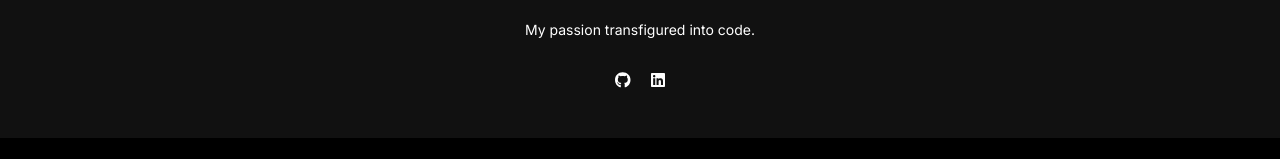
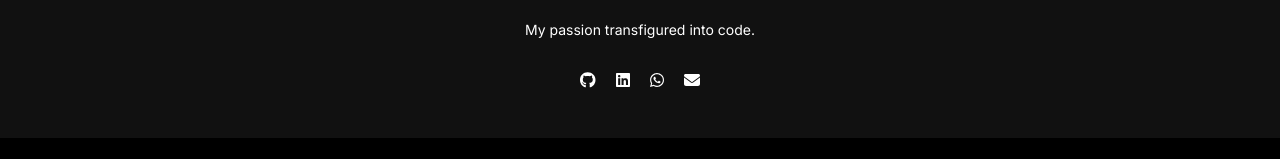
Before and after one commit to Leonardo-Gomiero/MyResume, an Angular app: page / in a window 1280 px wide. Shown: the part 188-347 px from the top of the page. Built offline with nearby package versions, Linux system fonts and the light colour scheme.

Commit message:
Footer structured

```diff
--- a/src/app/app.component.html
+++ b/src/app/app.component.html
@@ -46,6 +46,8 @@
     <ul class="socials">
       <li><a href="https://github.com/Leonardo-Gomiero" target="_blank"><fa-icon [icon]="github"></fa-icon></a></li>
       <li><a href="https://www.linkedin.com/in/leonardo-gomiero/" target="_blank"><fa-icon [icon]="linkedin"></fa-icon></a></li>
+      <li><a href="https://wa.me/5511983367853" target="_blank"><fa-icon [icon]="whatsapp"></fa-icon></a></li>
+      <li><a href="mailto:leonardo.gomiero.c.c@gmail.com" target="_blank"><fa-icon [icon]="email"></fa-icon></a></li>
     </ul>
   </div>
   <div class="footer-bottom">
--- a/src/app/app.component.ts
+++ b/src/app/app.component.ts
@@ -2,7 +2,8 @@ import { Component } from '@angular/core';
 import { CommonModule } from '@angular/common';
 import { RouterOutlet, RouterLink, RouterLinkActive } from '@angular/router';
 import { FontAwesomeModule } from '@fortawesome/angular-fontawesome';
-import { faGithub,faLinkedin } from '@fortawesome/free-brands-svg-icons';
+import { faGithub, faLinkedin, faWhatsapp } from '@fortawesome/free-brands-svg-icons';
+import { faEnvelope } from '@fortawesome/free-solid-svg-icons';
 
 @Component({
   selector: 'app-root',
@@ -21,5 +22,7 @@ export class AppComponent{
   title = 'MyResume';
   github = faGithub;
   linkedin = faLinkedin;
+  whatsapp = faWhatsapp;
+  email = faEnvelope;
 
 }
```
